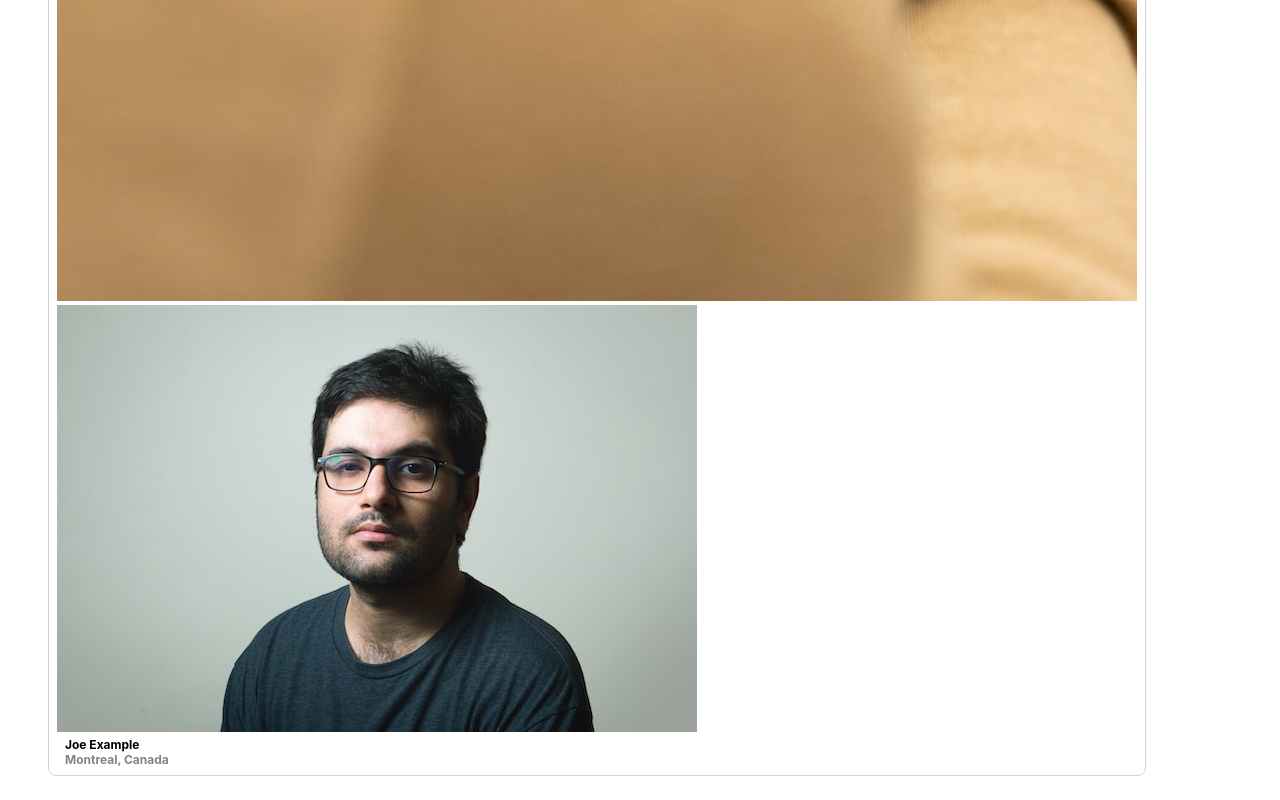
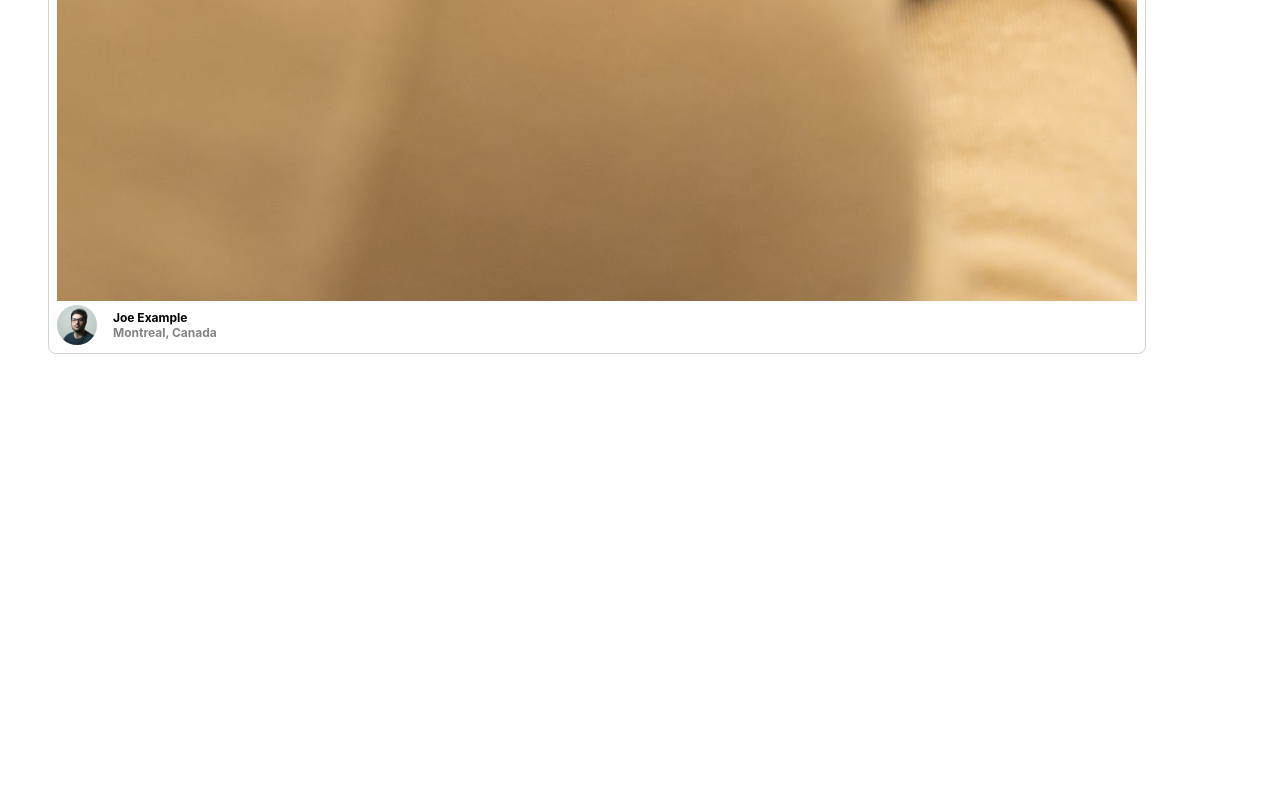
Before and after one commit to amusictheorist/photolabs, a React (Create React App) app in the folder frontend/: page / in a window 1280 px wide. Shown: the part 1653-2453 px from the top of the page. After the commit the page ends 2031 px from the top, so only its background shows below. Built offline with nearby package versions, Linux system fonts and the light colour scheme; the HTML template or start-up script is replaced by a standard one.

Commit message:
Not much

```diff
--- a/frontend/src/App.jsx
+++ b/frontend/src/App.jsx
@@ -4,7 +4,7 @@ import './App.scss';
 
 // Note: Rendering a single component to build components in isolation
 const App = () => {
-  const sampleDataForPhotoListItem = {
+  const photo = {
     id: "1",
     location: {
       city: "Montreal",
@@ -17,7 +17,7 @@ const App = () => {
 
   return (
     <div className="App">
-      <PhotoListItem photo={sampleDataForPhotoListItem}/>
+      <PhotoListItem photo={photo}/>
     </div>
   );
 };
--- a/frontend/src/components/PhotoListItem.jsx
+++ b/frontend/src/components/PhotoListItem.jsx
@@ -2,17 +2,17 @@ import React from "react";
 import "../styles/PhotoListItem.scss";
 
 const PhotoListItem = (props) => {
-  const sampleDataForPhotoListItem = props.photo;
+  const photo = props.photo;
 
   return (
     <div className="photo-list__item">
-      <img src={sampleDataForPhotoListItem.imageSource} alt="user's photo" />
+      <img src={photo.imageSource} alt="user's photo" />
       <div className="photo-list__user-details">
-        <img src={sampleDataForPhotoListItem.profile} alt="user's profile picture" />
-      </div>
-      <div className="photo-list__user-info">
-        <div>{sampleDataForPhotoListItem.username}</div>
-        <div className="photo-list__user-location">{sampleDataForPhotoListItem.location.city}, {sampleDataForPhotoListItem.location.country}</div>
+        <img className="photo-list__user-profile" src={photo.profile} alt="user's profile picture" />
+        <div className="photo-list__user-info">
+          <div>{photo.username}</div>
+          <div className="photo-list__user-location">{photo.location.city}, {photo.location.country}</div>
+        </div>
       </div>
     </div>
   );
```
